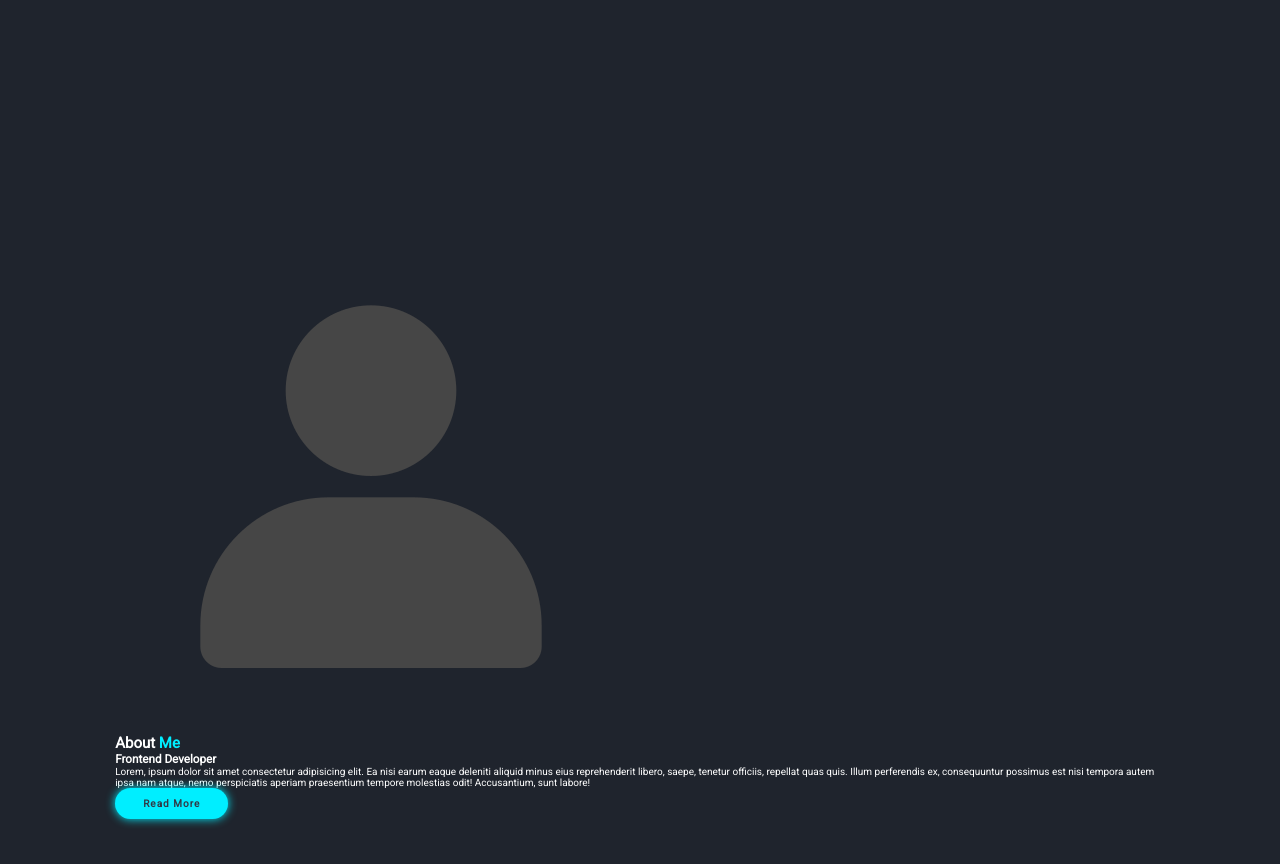
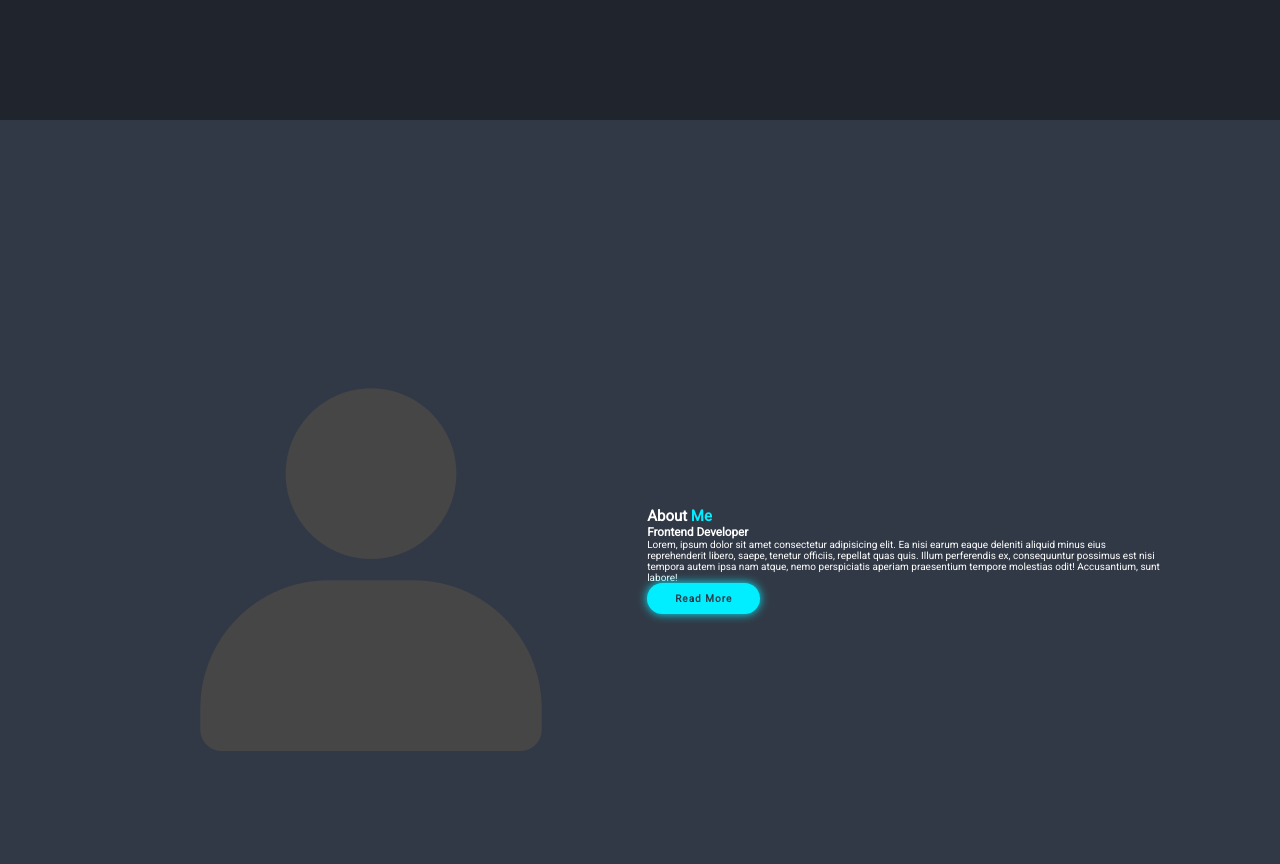
Before and after one commit to Chrissebah/Portfolio, a plain HTML site: page index.html in a window 1280 px wide. Shown: the part 680-1544 px from the top of the page. Drawn offline with nearby package versions, Linux system fonts and the light colour scheme; a script that the page names is missing.

Commit message:
Update styles.css

```diff
--- a/css/styles.css
+++ b/css/styles.css
@@ -171,3 +171,11 @@ span {
     box-shadow: none;
 
 }
+
+.about {
+    display: flex;
+    justify-content: center;
+    align-items: center;
+    gap: 2rem;
+    background: var(--second-bg-color);
+}
```
